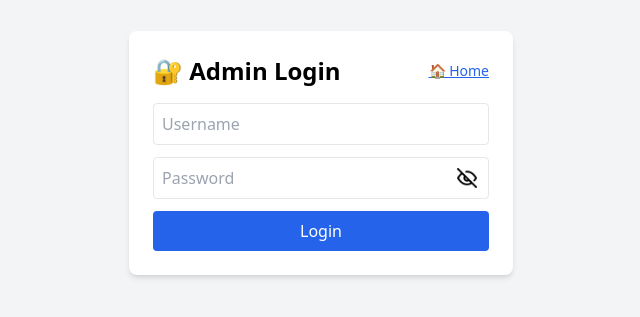
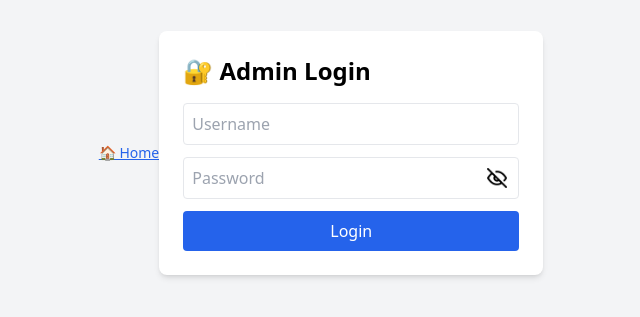
Before and after one commit to L-Praveen36/LostFound, a React (Create React App) app: page /admin-login in a window 1280 px wide. Shown: the part 247-564 px from the top of the page, without its empty margins (319-959 px from the left). Built offline with nearby package versions, Linux system fonts and the light colour scheme.

Commit message:
Final changes before deployment

```diff
--- a/src/components/AdminLogin.js
+++ b/src/components/AdminLogin.js
@@ -50,15 +50,15 @@ const AdminLogin = () => {
 
   return (
     <div className="min-h-screen flex items-center justify-center bg-gray-100 px-4">
-      <form onSubmit={handleLogin} className="bg-white p-6 rounded-lg shadow-md w-full max-w-sm">
-        <div className="flex justify-between items-center mb-4">
-  <h2 className="text-2xl font-bold">🔐 Admin Login</h2>
-  <Link
+      <Link
     to="/"
     className="text-blue-600 underline hover:text-blue-800 text-sm"
   >
     🏠 Home
   </Link>
+      <form onSubmit={handleLogin} className="bg-white p-6 rounded-lg shadow-md w-full max-w-sm">
+        <div className="flex justify-between items-center mb-4">
+  <h2 className="text-2xl font-bold">🔐 Admin Login</h2>
 </div>
 
         {error && <div className="text-red-600 mb-2">{error}</div>}
```
